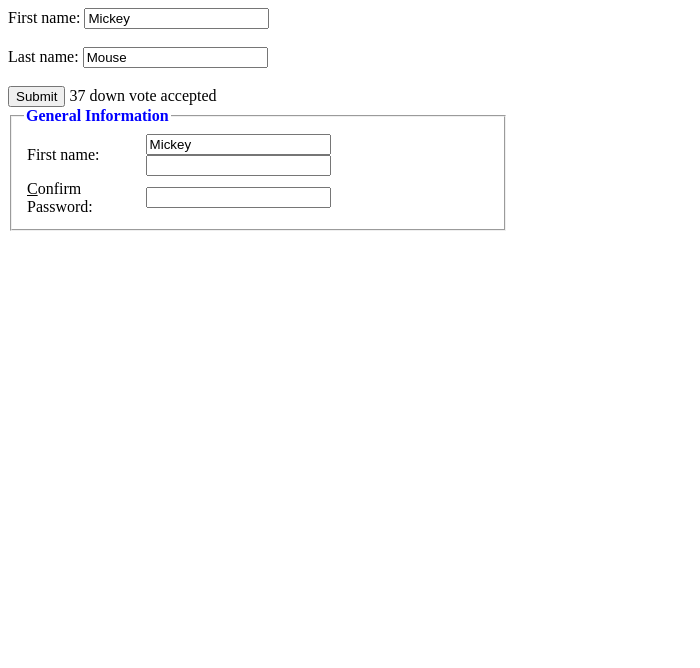
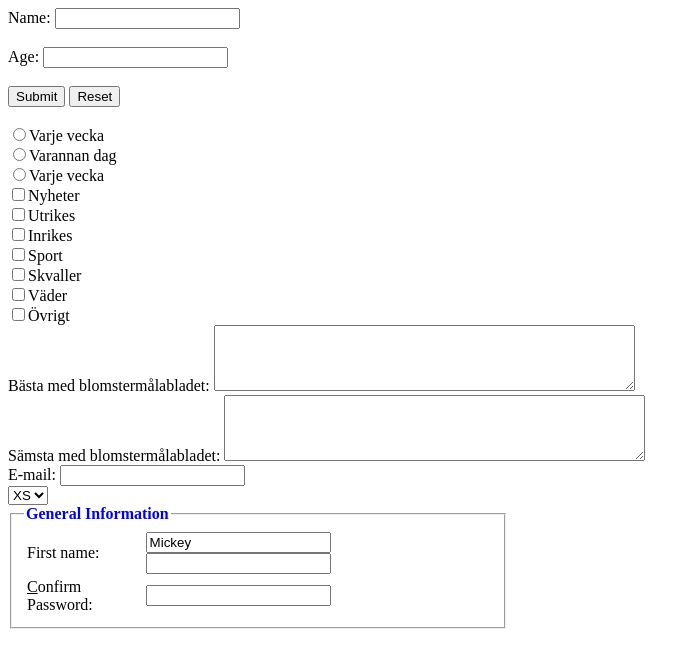
Before and after one commit to Megnus/Webbutveckling_1, a plain HTML site: page Inlämningsuppgift 3/index.html in a window 1280 px wide. Shown: the whole page, without its empty margins (0-700 px from the left). Drawn offline with Linux system fonts and the light colour scheme.

Commit message:
All elements are done in assignment 3

```diff
--- a/Inlämningsuppgift 3/index.html
+++ b/Inlämningsuppgift 3/index.html
@@ -7,26 +7,51 @@
 <!doctype html>
 <html>
 <head>
-	<!-- https://en.wikipedia.org/wiki/List_of_alternative_rock_artists -->
 	<meta charset="utf-8">
 	<title>Inlämningsuppgift 3</title>
 	<style></style>
 </head>
 <body>
 	<form>
-	<span>First name:</span>
-	<input type="text" name="firstname" value="Mickey">
+		<span>Name:</span>
+		<input type="text" name="firstname">
 		<br><br>
-	<span>Last name:</span>
-	<input type="text" name="lastname" value="Mouse">
+		<span>Age:</span>
+		<input type="number" name="lastname">
 		<br><br>
 		<input type="submit" value="Submit">
+		<input type="reset" value="Reset">
+		<br><br>
+	</form>
+		<form action="">
+			<input type="radio" name="gender" value="Varje_vecka">Varje vecka<br>
+			<input type="radio" name="gender" value="Varannan_dag">Varannan dag<br>
+			<input type="radio" name="gender" value="Varje_vecka">Varje vecka
+		</form>
 
+		<form action="">
+			<input type="checkbox" name="topic" value="Nyheter">Nyheter<br>
+			<input type="checkbox" name="topic" value="Utrikes">Utrikes<br>
+			<input type="checkbox" name="topic" value="Inrikes">Inrikes<br>
+			<input type="checkbox" name="topic" value="Sport">Sport<br>
+			<input type="checkbox" name="topic" value="Skvaller">Skvaller<br>
+			<input type="checkbox" name="topic" value="Väder">Väder<br>
+			<input type="checkbox" name="topic" value="Övrigt">Övrigt<br>
+		</form>
+		Bästa med blomstermålabladet:
+		<textarea rows="4" cols="50"></textarea><br>
+		Sämsta med blomstermålabladet:
+		<textarea rows="4" cols="50"></textarea><br>
+		E-mail:
+		<input type="email" name="email"><br>
 
-
-37
-down vote
-accepted
+		<select>
+			<option value="XS">XS</option>
+			<option value="S">S</option>
+			<option value="M">M</option>
+			<option value="L">L</option>
+			<option value="XL">XL</option>
+		</select>
 		<form>
 			<div id="form" style="width:500px;">
 				<fieldset>
```
Lines whose indentation alone changed are shown as unchanged.
